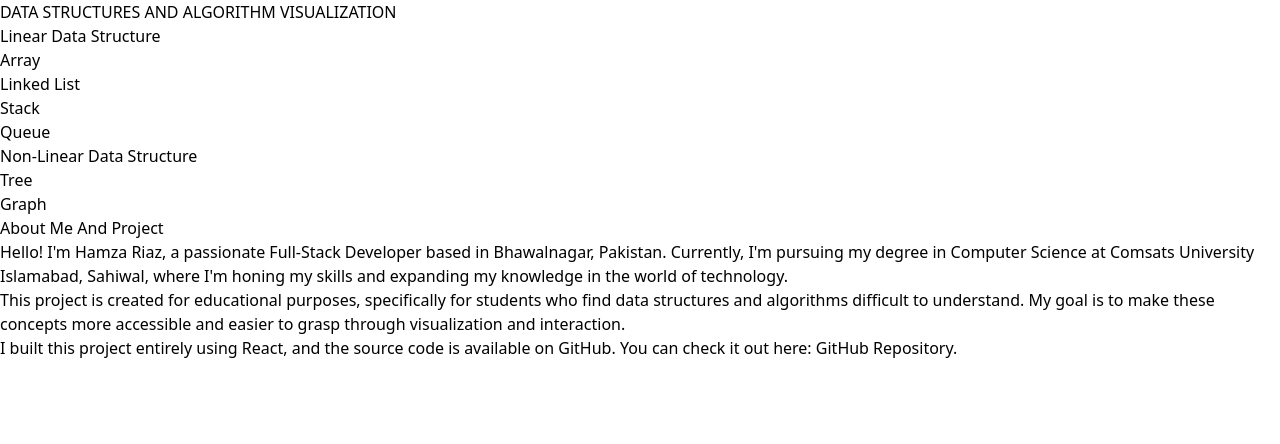
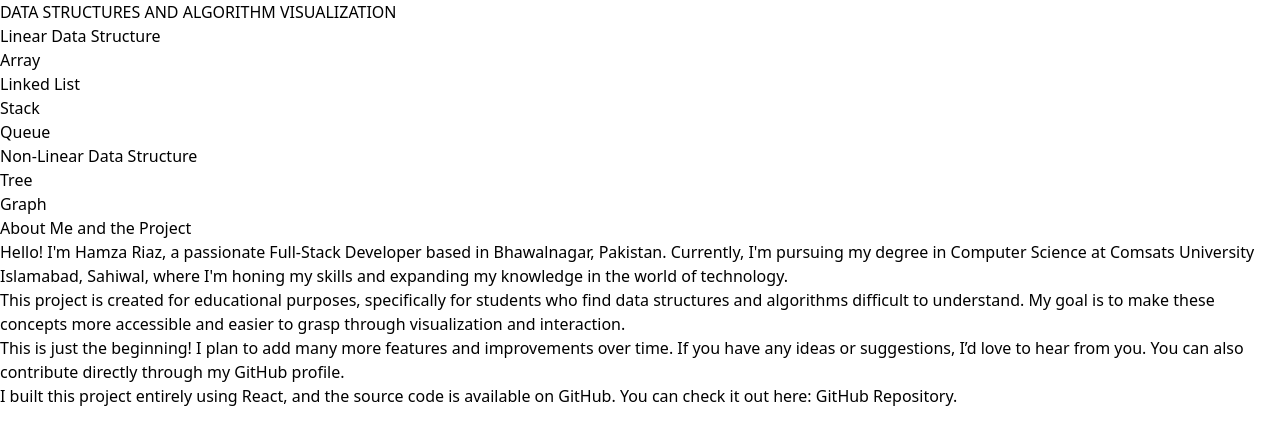
Before and after one commit to hamza9021/DSA-VISULZATION, a React (Vite) app: page / in a window 1280 px wide. Shown: the top 444 px of the page. Built offline with nearby package versions, Linux system fonts and the light colour scheme.

Commit message:
Home Page Edit

```diff
--- a/src/Components/Home.jsx
+++ b/src/Components/Home.jsx
@@ -48,7 +48,7 @@ const Home = function BubbleSort() {
 
       <div className="max-w-3xl mx-auto my-12 px-6 py-8 bg-white shadow-xl rounded-xl">
         <h2 className="text-2xl font-semibold text-gray-900 mb-4 border-b-2 border-gray-200 pb-2">
-          About Me And Project
+          About Me and the Project
         </h2>
         <p className="text-lg text-gray-700 mb-6">
           Hello! I'm Hamza Riaz, a passionate Full-Stack Developer based in
@@ -61,6 +61,12 @@ const Home = function BubbleSort() {
           students who find data structures and algorithms difficult to
           understand. My goal is to make these concepts more accessible and
           easier to grasp through visualization and interaction.
+        </p>
+        <p className="text-lg text-gray-700 mb-6">
+          This is just the beginning! I plan to add many more features and
+          improvements over time. If you have any ideas or suggestions, I’d love
+          to hear from you. You can also contribute directly through my GitHub
+          profile.
         </p>
         <p className="text-lg text-gray-700">
           I built this project entirely using React, and the source code is
```
